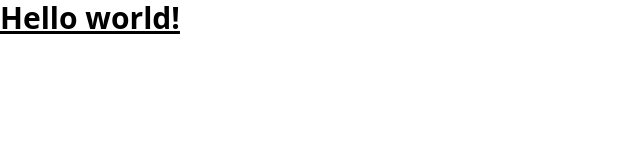
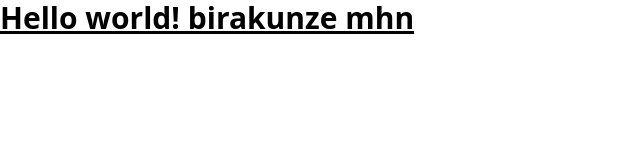
Before and after one commit to didier-bazayesu/Tailwind_cloning-gate, a website: page index.html in a window 1280 px wide. Shown: the whole page, without its empty margins (0-640 px from the left). Drawn offline with nearby package versions, Linux system fonts and the light colour scheme.

Commit message:
feat: adding line

```diff
--- a/index.html
+++ b/index.html
@@ -11,6 +11,7 @@
 <body>
     <h1 class="text-3xl font-bold underline">
         Hello world!
+        birakunze mhn
     </h1>
 </body>
 
```
